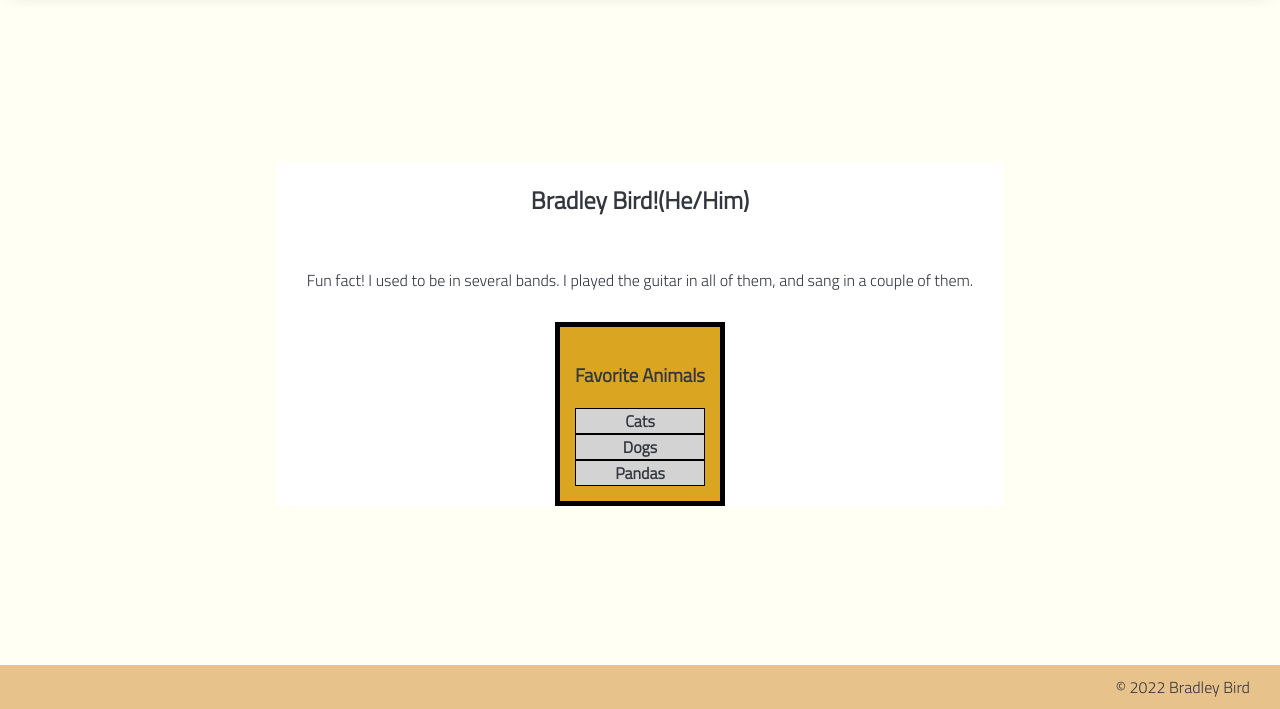
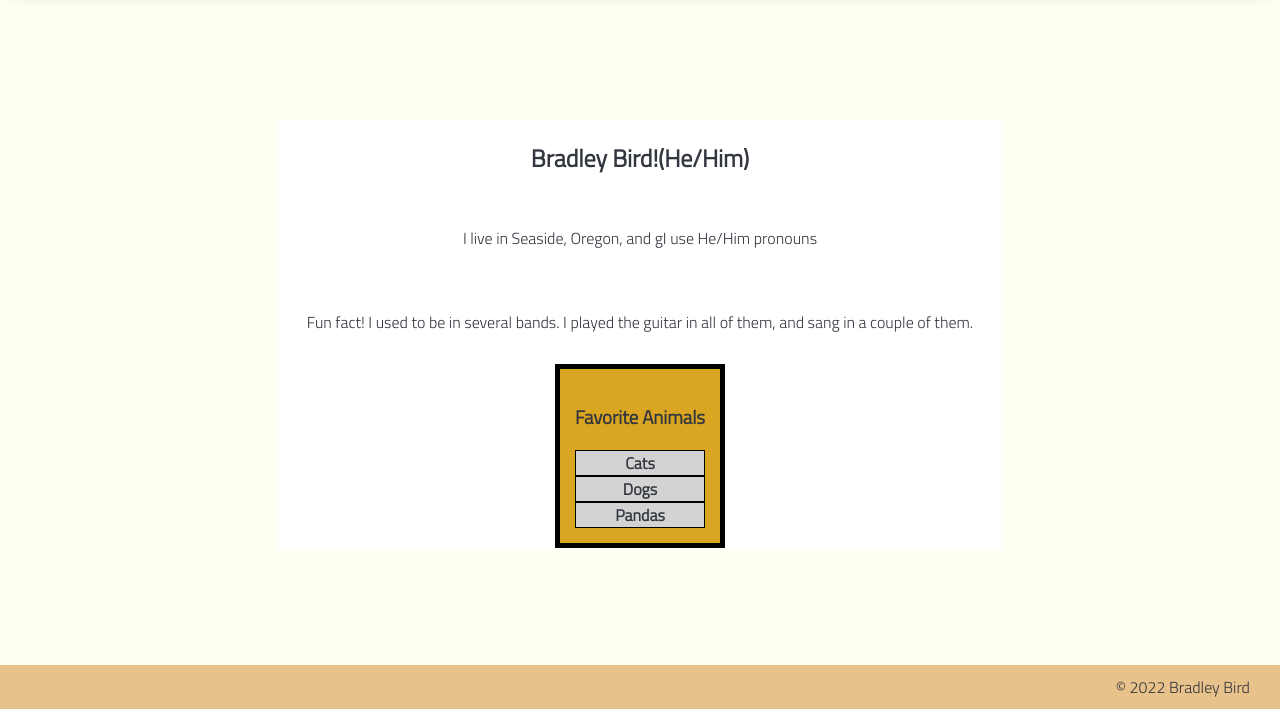
Before and after one commit to Bradley-Bird/aboutMe, a plain HTML site: page index.html in a window 1280 px wide. Shown: the part 91-800 px from the top of the page. Drawn offline with Linux system fonts and the light colour scheme.

Commit message:
added a paragraph I forgot about

```diff
--- a/index.html
+++ b/index.html
@@ -21,6 +21,7 @@
     <main>
         <section class="info">
             <h1>Bradley Bird!(He/Him)</h1>
+            <p>I live in Seaside, Oregon, and gI use He/Him pronouns</p>
             <p><span class="fact">Fun fact!</span> I used to be in several bands. I played the guitar in all of them,
                 and sang in a couple of them. </p>
                 <div id="list">
```
